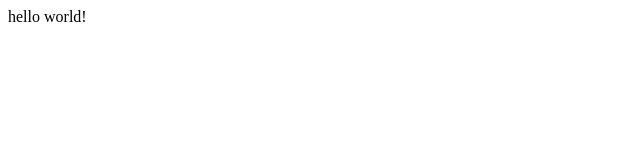
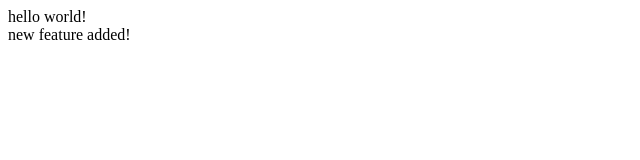
Before and after one commit to yusukeoshiro/my_new_app, a plain HTML site: page index.html in a window 1280 px wide. Shown: the whole page, without its empty margins (0-640 px from the left). Drawn offline with Linux system fonts and the light colour scheme.

Commit message:
new feature added to index.html

```diff
--- a/index.html
+++ b/index.html
@@ -4,7 +4,8 @@
 	<title></title>
 </head>
 <body>
-hello world!
+hello world! <br/>
+new feature added!
 
 </body>
 </html>
```
